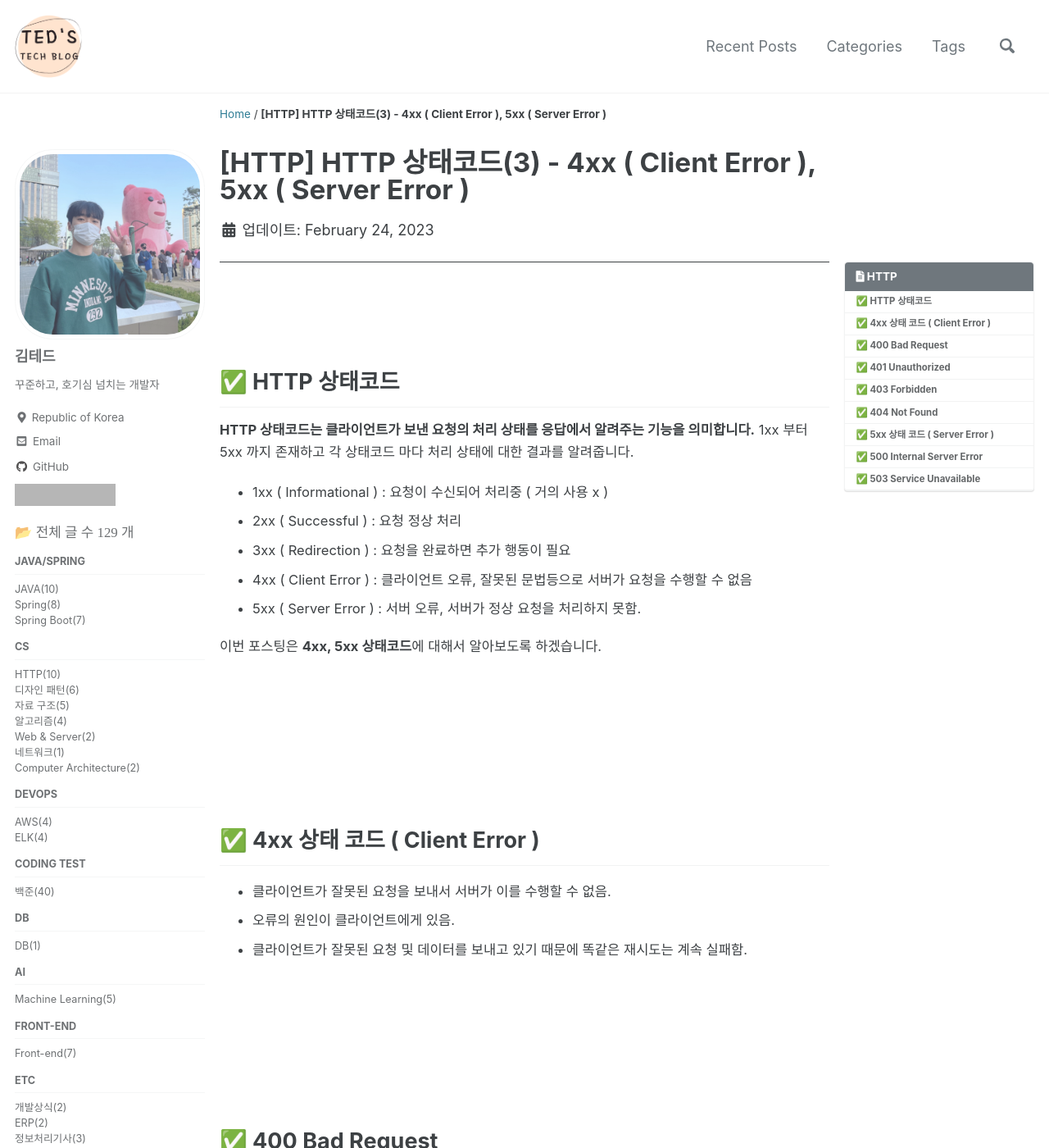
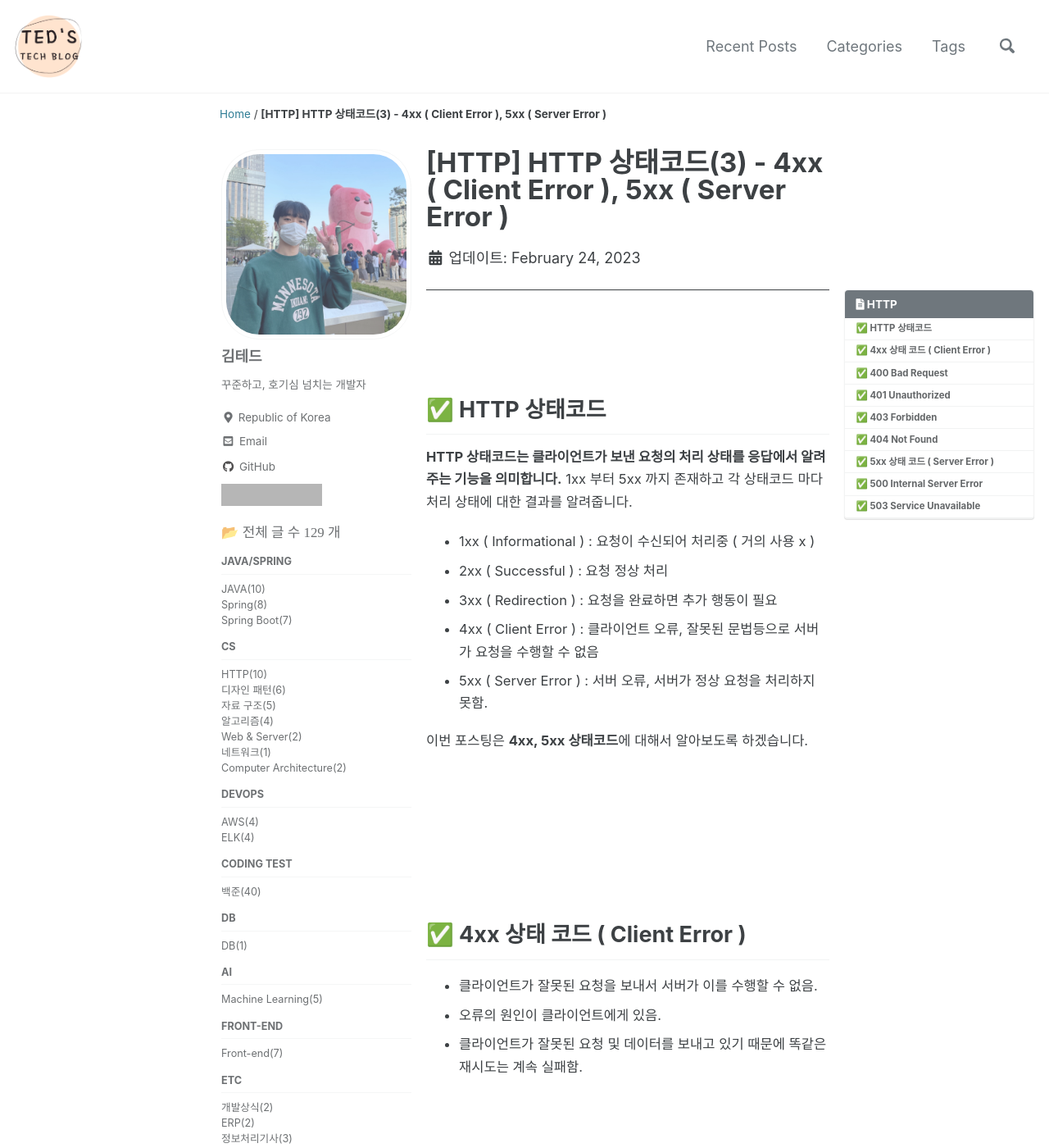
Before and after one commit to idkim97/idkim97.github.io, a Jekyll site: the page built from _posts/2023-02-24-HTTP 상태코드(3) - 4xx ( Client Error ) , 5xx ( Server Error ).md, in a window 1280 px wide and 1400 px high. Shown: the whole window at 82% size. Built offline with Jekyll 4.4.1, drawn with Linux system fonts in a browser that asks for light colours; cached includes are drawn as plain includes; some web fonts are replaced; comment, search, counter and statistics services are not loaded; grey boxes are pictures that could not be loaded.

Commit message:
사이드바 너비조절

```diff
--- a/_sass/minimal-mistakes/_page.scss
+++ b/_sass/minimal-mistakes/_page.scss
@@ -4,9 +4,10 @@
 
 #main {
   @include clearfix;
-  margin-left: auto;
+  // margin-left: auto;
+  margin-left: 15em;
   margin-right: auto;
-  padding-left: 1em;
+  // padding-left: 1em;
   padding-right: 1em;
   -webkit-animation: $intro-transition;
   animation: $intro-transition;
--- a/_sass/minimal-mistakes/_variables.scss
+++ b/_sass/minimal-mistakes/_variables.scss
@@ -152,7 +152,7 @@
    ========================================================================== */
 
    // 2024.03.28 재설정 (본문 너비 늘림)
-   $right-sidebar-width-narrow: 100px !default;
+   $right-sidebar-width-narrow: 300px !default;
    $right-sidebar-width: 250px !default;
    $right-sidebar-width-wide: 350px !default;
 
```
